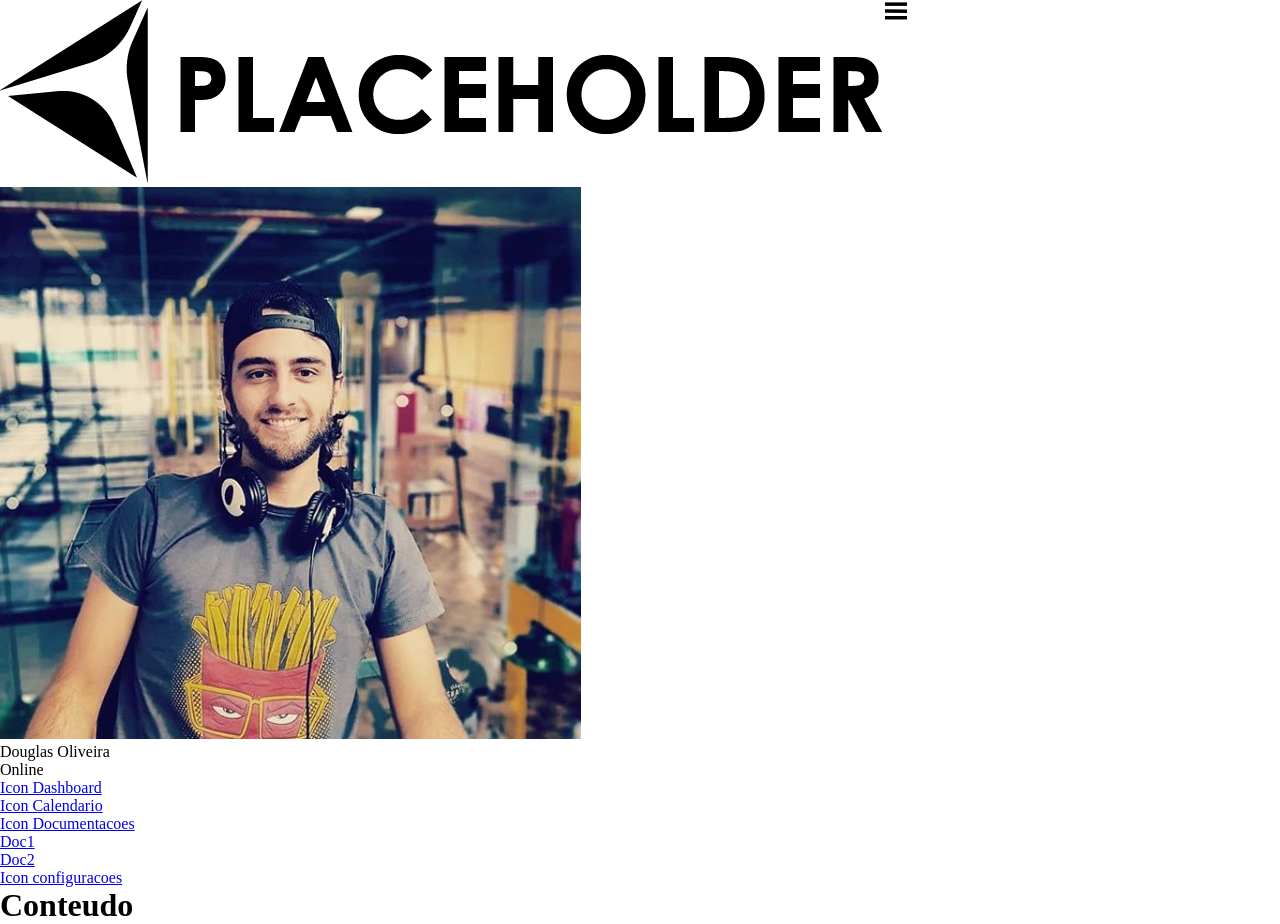
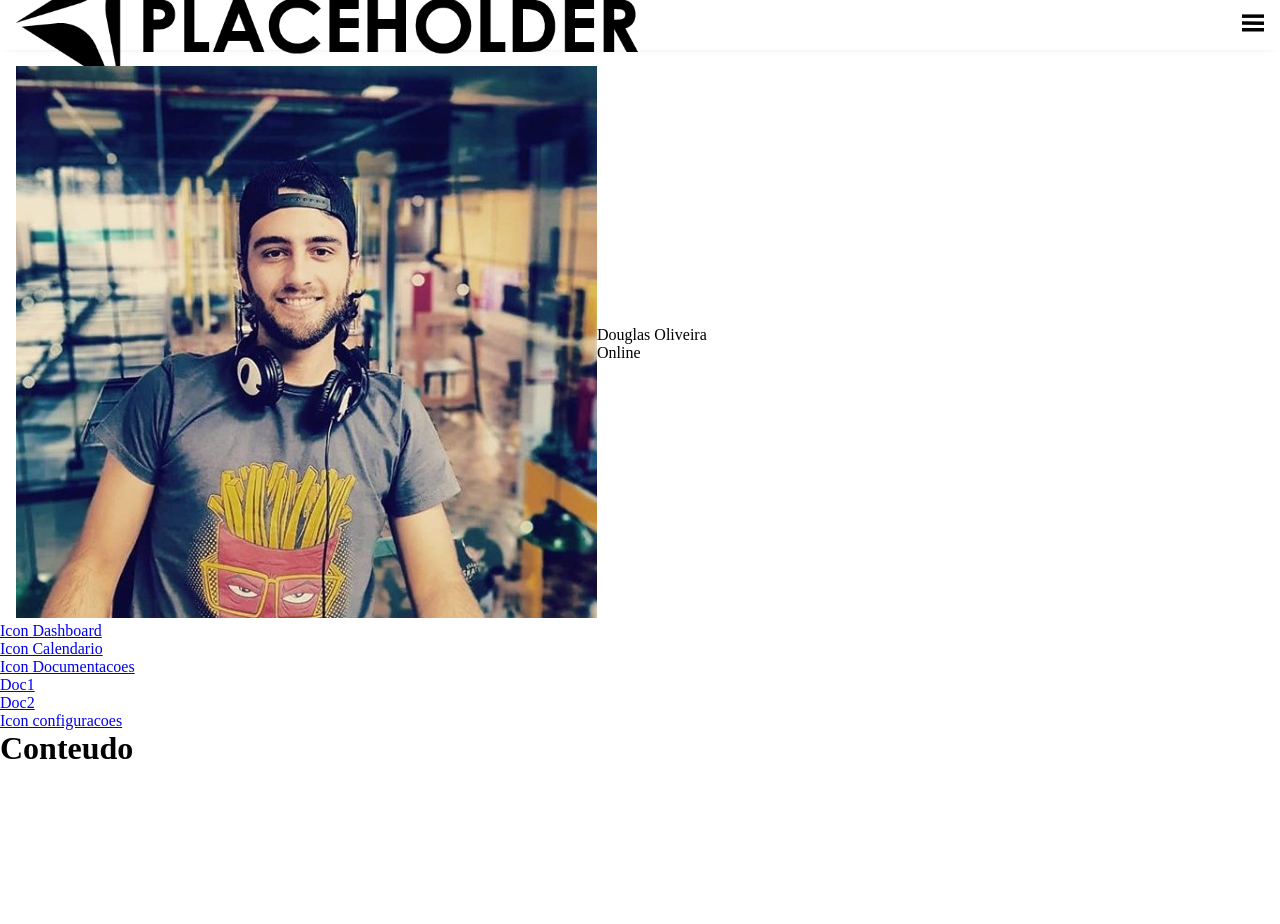
Before and after one commit to gogaoliveira/gogaoliveira.github.io, a plain HTML site: page index.html in a window 1280 px wide. After the commit the page ends 800 px from the top, so only its background shows below. Drawn offline with Linux system fonts and the light colour scheme.

Commit message:
Arquivos iniciais novo menu 4

```diff
--- a/css/style.css
+++ b/css/style.css
@@ -3,14 +3,40 @@
     padding: 0;
 }
 
+/* header */
+
 .header{
     display: flex;
+    align-items: center;
+    justify-content: space-between;
+    height: 50px;
+    padding: 0 1rem;
+    box-shadow: 0px 2px 10px -9px rgba(0,0,0,0.81);
+}
+
+.logo{
+    max-width: 50%;
 }
 
 .logo img{
     max-width: 100%;
 }
 
+/* Menu Profile */
+
+.profile{
+    display: flex;
+    align-items: center;
+    padding-top: 1rem;
+    padding-left: 1rem;
+}
+
+.profile-img{
+    display: block;
+    width: 65px;
+}
+
 .profile-img img{
+    border-radius: 50%;
     max-width: 100%;
 }
```
